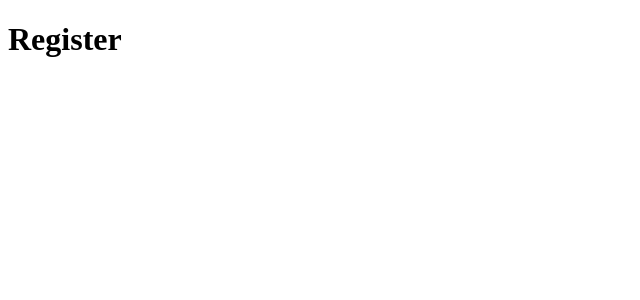
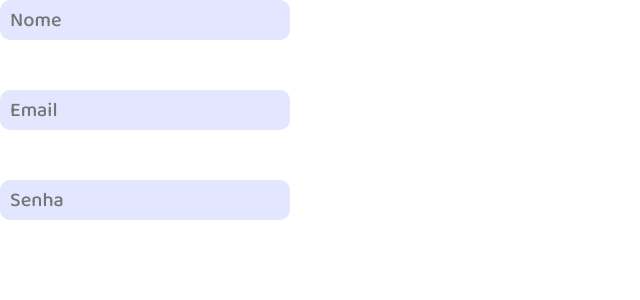
Before and after one commit to miguelretroz/teskiando-front-end, a React (Create React App) app: page /register in a window 1280 px wide. Shown: the top 300 px of the page, without its empty margins (0-640 px from the left). Built offline with nearby package versions, Linux system fonts and the light colour scheme.

Commit message:
feat: implement user register forms

```diff
--- a/package.json
+++ b/package.json
@@ -28,7 +28,8 @@
     "test": "react-scripts test",
     "eject": "react-scripts eject",
     "lint": "eslint --no-inline-config --no-error-on-unmatched-pattern -c .eslintrc.json . --ext .js,.jsx",
-    "lint:styles": "stylelint **/*.css --config .stylelintrc.json --ignore-disables --allow-empty-input"
+    "lint:styles": "stylelint **/*.css --config .stylelintrc.json --ignore-disables --allow-empty-input",
+    "lint:styled": "npx stylelint **/style.js --config .styledcomponentslintrc.json"
   },
   "eslintConfig": {
     "extends": [
--- a/src/App.js
+++ b/src/App.js
@@ -2,8 +2,17 @@ import React from 'react';
 
 import { CommonRoutes } from './routes';
 
+import './styles/generic/font.css';
+
+import { generic } from './styles';
+
 function App() {
-  return <CommonRoutes />;
+  return (
+    <>
+      <generic.Reset />
+      <CommonRoutes />
+    </>
+  );
 }
 
 export default App;
--- /dev/null
+++ b/src/components/Input/index.jsx
@@ -0,0 +1,47 @@
+import React from 'react';
+import { string, func, bool } from 'prop-types';
+
+import Label from './style';
+
+function Input({
+  labelText,
+  name,
+  type,
+  displayWarning,
+  warningMessage,
+  register,
+  placeholder,
+}) {
+  return (
+    <Label htmlFor={ name } warning={ displayWarning }>
+      { labelText }
+      <input
+        type={ type }
+        { ...register(name) }
+        placeholder={ placeholder }
+      />
+      {
+        displayWarning && <span>{ warningMessage }</span>
+      }
+    </Label>
+  );
+}
+
+Input.propTypes = {
+  register: func.isRequired,
+  labelText: string,
+  name: string.isRequired,
+  type: string.isRequired,
+  displayWarning: bool,
+  warningMessage: string,
+  placeholder: string,
+};
+
+Input.defaultProps = {
+  labelText: '',
+  displayWarning: false,
+  warningMessage: '',
+  placeholder: '',
+};
+
+export default Input;
--- /dev/null
+++ b/src/components/Input/style.js
@@ -0,0 +1,41 @@
+import styled from 'styled-components';
+
+const Label = styled.label`
+  color: #26ffb1;
+  display: flex;
+  flex-direction: column;
+  font-size: 24px;
+  font-weight: 700;
+  height: 90px;
+
+  input {
+    background-color: #e2e7ff;
+    border: none;
+    border-radius: 10px;
+    color: #262626;
+    font-size: 20px;
+    font-weight: 500;
+    height: 40px;
+    padding: 8px 10px;
+    width: 290px;
+  }
+  ${({ warning }) => {
+    if (warning) {
+      return `
+      color: red;
+
+      input {
+        border: 2px solid red;
+      }
+
+      span {
+        color: red;
+        font-size: 14px;
+      }
+      `;
+    }
+    return '';
+  }}
+`;
+
+export default Label;
--- a/src/pages/common/Register/index.jsx
+++ b/src/pages/common/Register/index.jsx
@@ -1,7 +1,45 @@
 import React from 'react';
+import { useForm } from 'react-hook-form';
+
+import { Input } from '../../../components';
 
 function Register() {
-  return <h1>Register</h1>;
+  const {
+    register,
+    handleSubmit,
+    formState: { errors },
+  } = useForm();
+
+  const onSubmit = () => {};
+
+  return (
+    <form onSubmit={ handleSubmit(onSubmit) }>
+      <Input
+        placeholder="Nome"
+        name="name"
+        type="text"
+        register={ register }
+        displayWarning={ errors.name }
+        warningMessage={ errors.name?.message }
+      />
+      <Input
+        placeholder="Email"
+        name="email"
+        type="email"
+        register={ register }
+        displayWarning={ errors.email }
+        warningMessage={ errors.email?.message }
+      />
+      <Input
+        placeholder="Senha"
+        name="password"
+        type="password"
+        register={ register }
+        displayWarning={ errors.password }
+        warningMessage={ errors.password?.message }
+      />
+    </form>
+  );
 }
 
 export default Register;
```
Also changed, not shown: src/components/index.js (+7 -1 lines), .styledcomponentslintrc.json.
